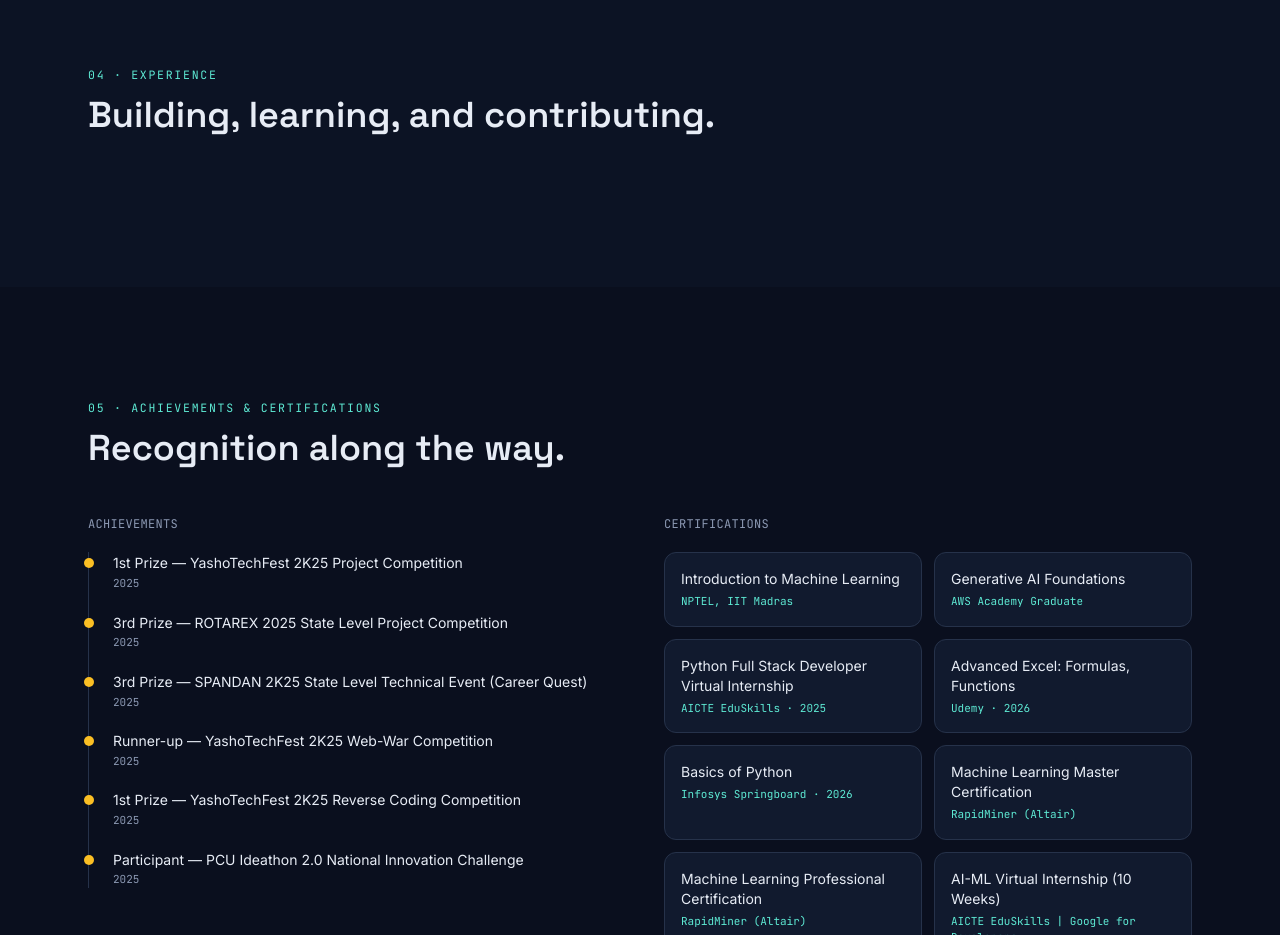
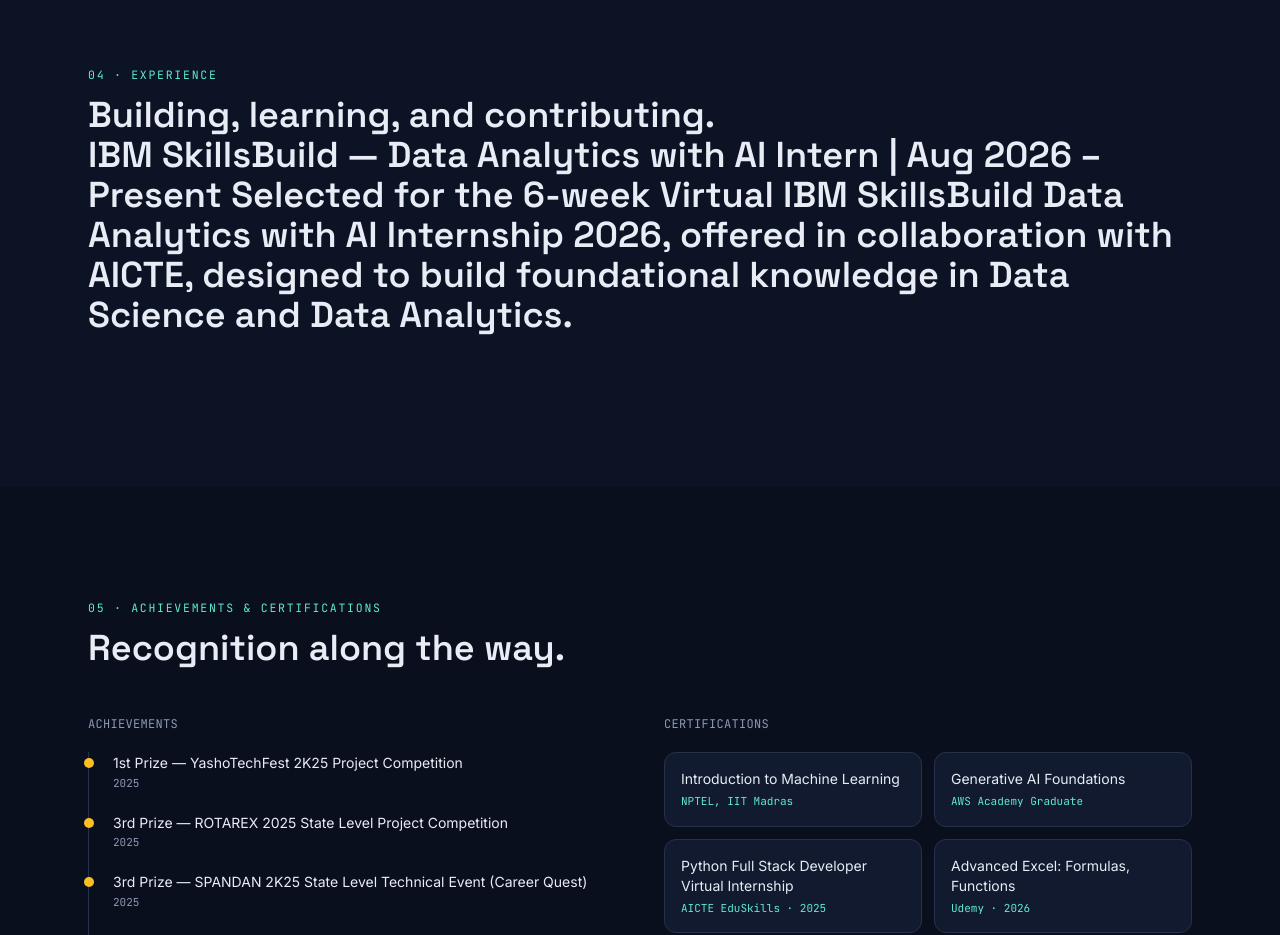
Before and after one commit to coder-vaishnavi/vaishnavi-portfolio, a React (Vite) app: page / in a window 1280 px wide. Shown: the part 2880-3815 px from the top of the page. Built offline with nearby package versions, Linux system fonts and the light colour scheme.

Commit message:
Experience added

```diff
--- a/src/components/Analytics.jsx
+++ b/src/components/Analytics.jsx
@@ -12,6 +12,11 @@
           <h2 className="font-display text-3xl font-semibold text-textHi sm:text-4xl">
             Building, learning, and contributing.
           </h2>
+          <h1 className="font-display text-3xl font-semibold text-textHi sm:text-4xl">
+            IBM SkillsBuild — Data Analytics with AI Intern | Aug 2026 – Present
+Selected for the 6-week Virtual IBM SkillsBuild Data Analytics with AI Internship 2026, offered in collaboration with
+AICTE, designed to build foundational knowledge in Data Science and Data Analytics.
+          </h1>
         </Reveal>
 
         <div className="mt-10">
```
